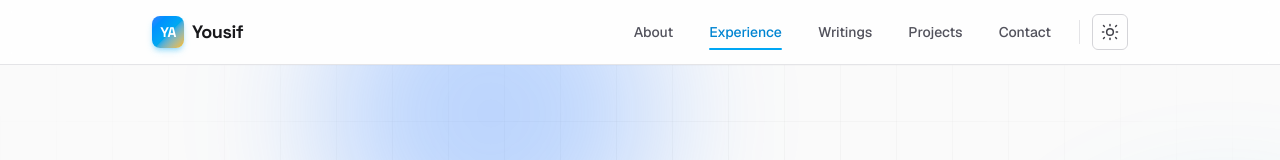
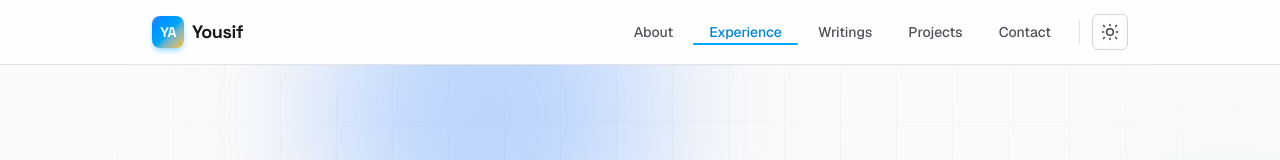
Before and after one commit to yousif-khalil-abdulkarim/yousif-abdulkarim-portfolio, a Next.js app: page /main in a window 1280 px wide. Shown: the top 160 px of the page. Built offline with nearby package versions, Linux system fonts and the light colour scheme; no server answers; what @react-pdf/renderer would draw is missing.

Commit message:
Add sliding animation to active nav underline
- Replace the static per-link underline with a single animated indicator that slides between nav items based on the active section.

```diff
--- a/src/components/navbar.tsx
+++ b/src/components/navbar.tsx
@@ -1,6 +1,6 @@
 "use client";
 
-import { useEffect, useState } from "react";
+import { useEffect, useLayoutEffect, useRef, useState } from "react";
 import ThemeToggle from "@/components/theme-toggle";
 import { visibleNavLinks } from "@/lib/nav-links";
 import type { PortfolioData } from "@/data/types";
@@ -13,6 +13,12 @@ export default function Navbar({ data }: NavbarProps) {
   const { profile } = data;
   const initials = `${profile.firstName[0]}${profile.lastName[0] ?? ""}`;
   const [activeSection, setActiveSection] = useState("");
+  const [indicator, setIndicator] = useState<{
+    left: number;
+    width: number;
+  } | null>(null);
+  const listRef = useRef<HTMLUListElement>(null);
+  const linkRefs = useRef<Record<string, HTMLAnchorElement | null>>({});
 
   useEffect(() => {
     const links = visibleNavLinks(data);
@@ -31,6 +37,19 @@ export default function Navbar({ data }: NavbarProps) {
     return () => window.removeEventListener("scroll", handleScroll);
   }, [data]);
 
+  // Slide the underline indicator to the active link.
+  useLayoutEffect(() => {
+    const list = listRef.current;
+    const el = linkRefs.current[activeSection];
+    if (!list || !el) {
+      setIndicator(null);
+      return;
+    }
+    const listRect = list.getBoundingClientRect();
+    const elRect = el.getBoundingClientRect();
+    setIndicator({ left: elRect.left - listRect.left, width: elRect.width });
+  }, [activeSection]);
+
   return (
     <header className="sticky top-0 z-50 border-b border-zinc-200 bg-white/80 backdrop-blur dark:border-zinc-800 dark:bg-zinc-950/80">
       <nav className="mx-auto flex h-16 max-w-5xl items-center justify-between px-6">
@@ -44,24 +63,34 @@ export default function Navbar({ data }: NavbarProps) {
           {profile.firstName}
         </a>
         <div className="flex items-center gap-2">
-          <ul className="hidden items-center gap-1 sm:flex">
+          <ul
+            ref={listRef}
+            className="relative hidden items-center gap-1 sm:flex"
+          >
+            {indicator && (
+              <span
+                aria-hidden
+                className="absolute -bottom-px h-0.5 rounded-full bg-sky-500 transition-all duration-300 ease-out"
+                style={{ left: indicator.left, width: indicator.width }}
+              />
+            )}
             {visibleNavLinks(data).map((link) => {
               const isActive = activeSection === link.href.slice(1);
               return (
                 <li key={link.href}>
                   <a
+                    ref={(node) => {
+                      linkRefs.current[link.href.slice(1)] = node;
+                    }}
                     href={link.href}
                     aria-current={isActive ? "true" : undefined}
-                    className={`relative rounded-full px-4 py-2 text-sm font-medium transition-colors ${
+                    className={`rounded-full px-4 py-2 text-sm font-medium transition-colors ${
                       isActive
                         ? "text-sky-600 dark:text-sky-400"
                         : "text-zinc-600 hover:text-zinc-950 dark:text-zinc-400 dark:hover:text-zinc-50"
                     }`}
                   >
                     {link.label}
-                    {isActive && (
-                      <span className="absolute inset-x-4 -bottom-px h-0.5 rounded-full bg-sky-500" />
-                    )}
                   </a>
                 </li>
               );
```
